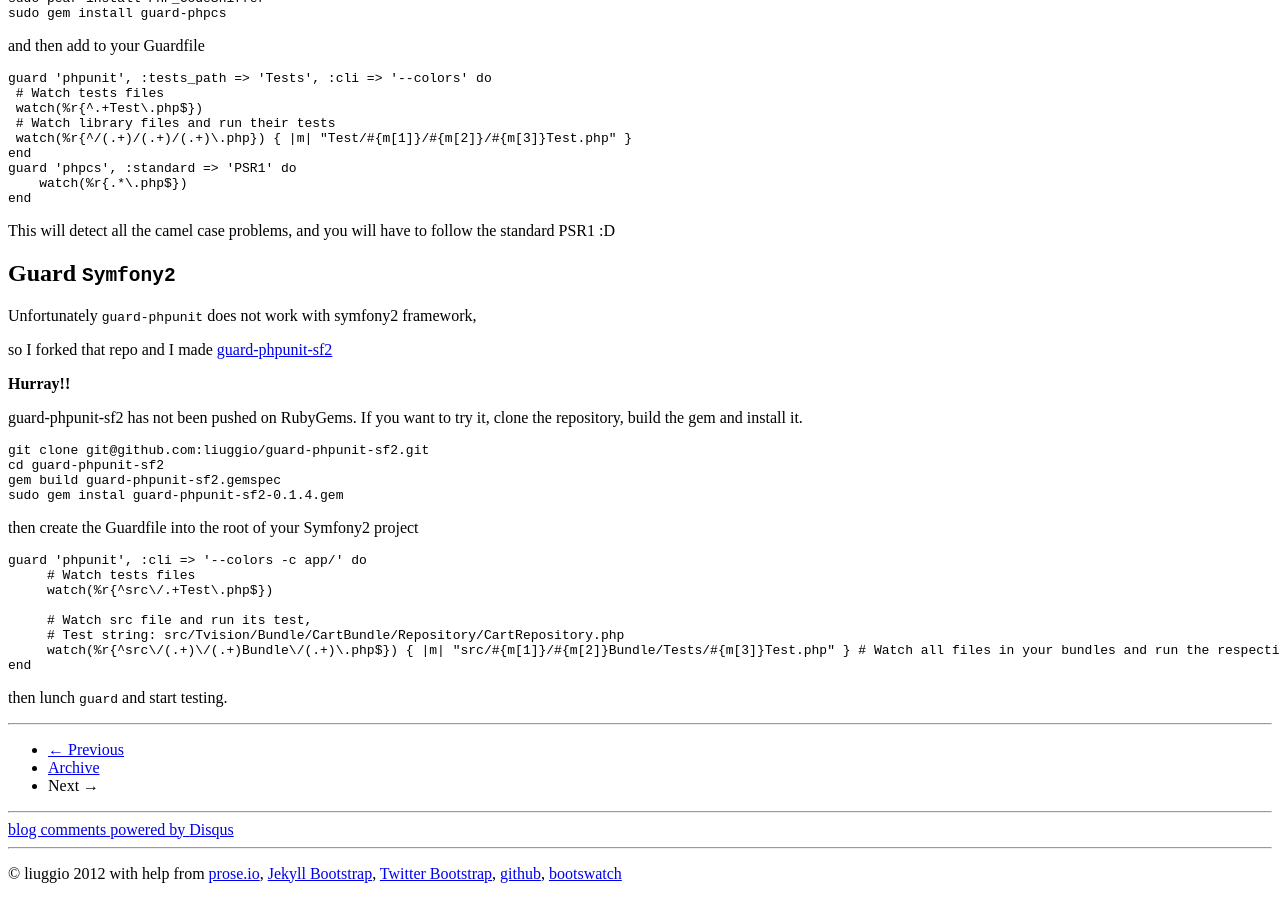
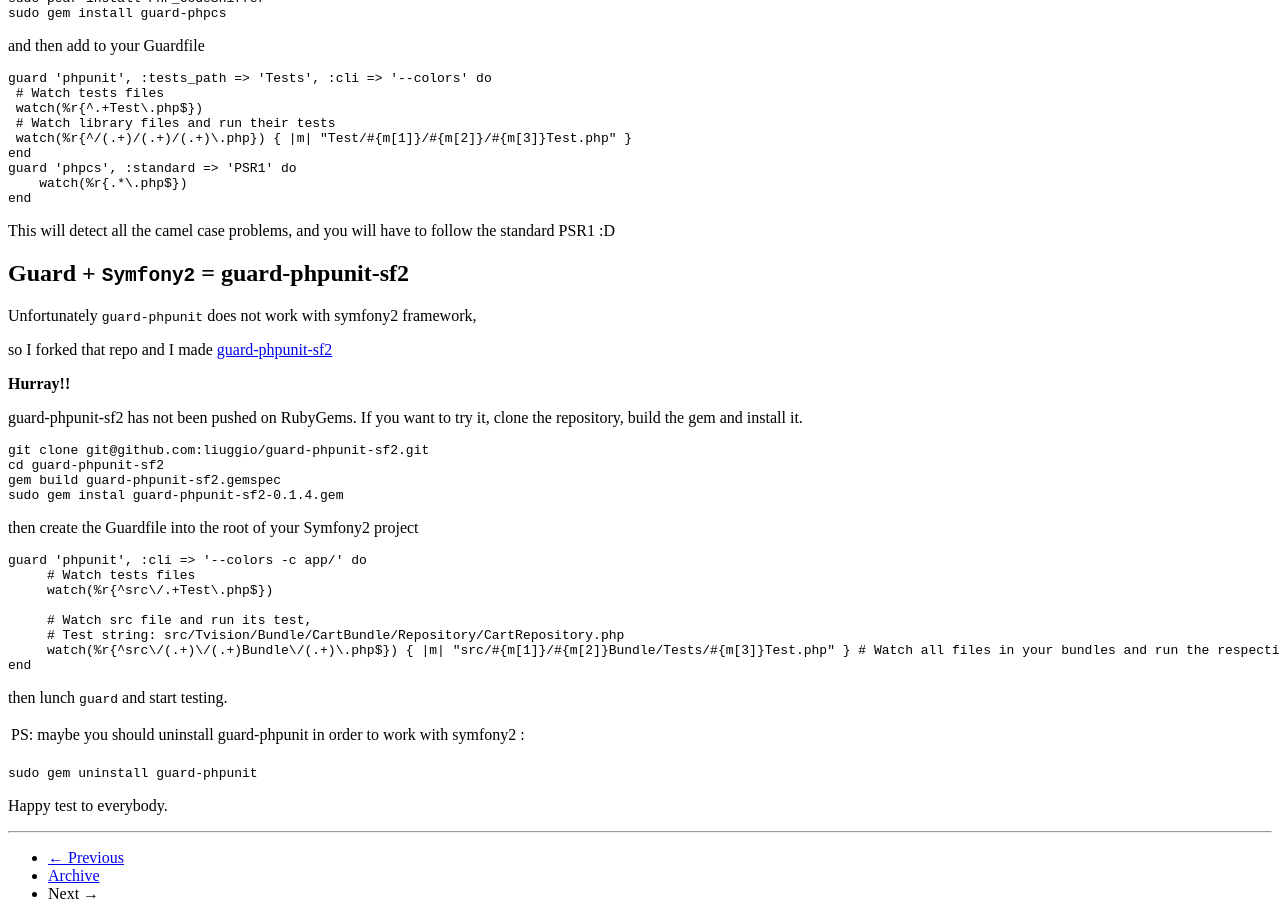
Before and after one commit to liuggio/liuggio.github.com, a Jekyll site: the page built from _posts/2013-01-03-automate-test-and-code-inspection-in-php-with-guard-and-symfony2.md, in a window 1280 px wide and 900 px high, scrolled down 3005 px. Built offline with Jekyll 4.4.1, drawn with Linux system fonts in a browser that asks for light colours; nearby versions of some CDN libraries; some web fonts are replaced; library files that are not in the unit come from our copies; comment, search, counter and statistics services are not loaded.

Commit message:
fixed uninstall in the footer

```diff
--- a/_posts/2013-01-03-automate-test-and-code-inspection-in-php-with-guard-and-symfony2.md
+++ b/_posts/2013-01-03-automate-test-and-code-inspection-in-php-with-guard-and-symfony2.md
@@ -114,7 +114,7 @@
 This will detect all the camel case problems, and you will have to follow the standard PSR1 :D
 
 
-##  Guard `Symfony2`
+##  Guard + `Symfony2` = guard-phpunit-sf2
 
 Unfortunately `guard-phpunit` does not work with symfony2 framework,
 
@@ -142,5 +142,12 @@
          watch(%r{^src\/(.+)\/(.+)Bundle\/(.+)\.php$}) { |m| "src/#{m[1]}/#{m[2]}Bundle/Tests/#{m[3]}Test.php" } # Watch all files in your bundles and run the respective tests on change
     end
 
+then lunch `guard` and start testing.
 
-then lunch `guard` and start testing.
+
+PS: maybe you should uninstall guard-phpunit in order to work with symfony2 :|
+
+`sudo gem uninstall guard-phpunit`
+
+
+Happy test to everybody.
```
Also changed, not shown: 2 other files.
